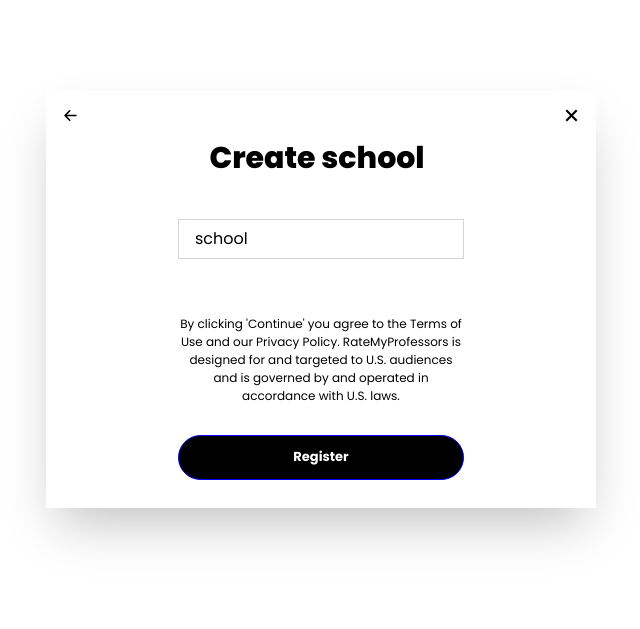
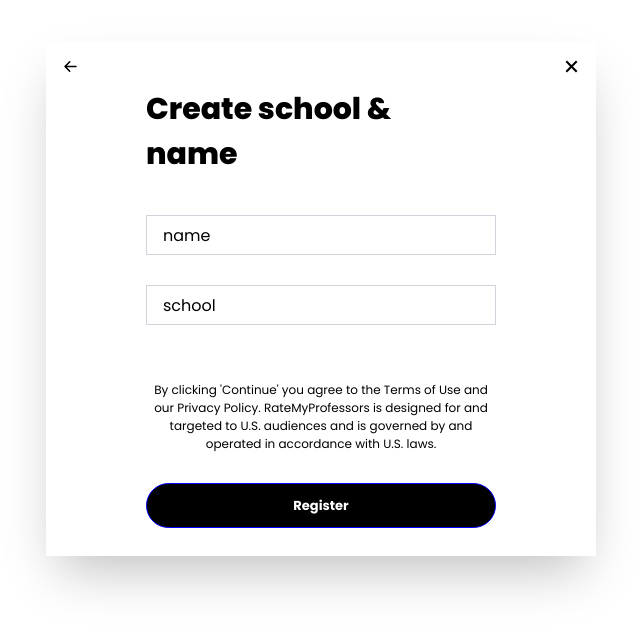
Before and after one commit to lizzybera/rateMyLecturer, a React (Vite) app: page /school in a window 1280 px wide. Shown: the part 101-730 px from the top of the page, without its empty margins (319-959 px from the left). Built offline with nearby package versions, Linux system fonts and the light colour scheme.

Commit message:
student end-points done

```diff
--- a/src/api/studentApis.tsx
+++ b/src/api/studentApis.tsx
@@ -8,7 +8,7 @@
       return await axios
         .post(`${url}/register`, data)
         .then((res: any) => {
-          return res.data.data;
+          return res;
         });
     } catch (error) {
       console.log(error);
@@ -17,12 +17,23 @@
 
 export const studentSignIn = async (data : any) =>{
     try {
-        return await axios.post(`${url}/`, data).then((res : any)=>{
-            // return res.data.data
-            console.log(res);
+        return await axios.post(`${url}/login`, data).then((res : any)=>{
+            return res.data.data
+            // console.log(res);
 
         })
     } catch (error) {
         console.log(error);
     }
 }
+
+export const studentVerify = async (userID : any, token : any) =>{
+    try {
+        return await axios.get(`${url}/verify-email/${userID}/${token}`).then((res : any)=>{
+            return res.data.data
+            // console.log(res);
+        })
+    } catch (error) {
+        console.log(error);
+    }
+}
--- a/src/pages/auth/School.tsx
+++ b/src/pages/auth/School.tsx
@@ -17,6 +17,9 @@
   const [school, setSchool] = useState<boolean>(false);
   const [schooled, setSchooled] = useState<any>();
 
+  const [name, setName] = useState<boolean>(false);
+  const [named, setNamed] = useState<any>();
+
   const onSchool = () => {
     setSchool(!school);
   };
@@ -24,6 +27,15 @@
   const onSchool2 = () => {
     if(school === true){
       setSchool(false)
+    }
+  };
+  const onName = () => {
+    setName(!name);
+  };
+
+  const onName2 = () => {
+    if(name === true){
+      setName(false)
     }
   };
 
@@ -49,6 +61,7 @@
       <div className="w-[90%] tab:w-[550px] bg-white  p-3 desktop:flex desktop:justify-center desktop:items-center desktop:flex-col shadow-2xl"
       onClick={()=>{
         onSchool2()
+        onName2()
       }}
       >
         <div className="text-[25px] flex justify-between desktop:flex desktop:w-full desktop:justify-between">
@@ -59,15 +72,56 @@
         </div>
 
         {/* main part */}
-        <div className="justify-center items-center flex flex-col mt-2 desktop:w-[350px] duration-[400ms] px-8">
+        <div className="justify-center items-center flex flex-col mt-2 desktop:w-[350px] duration-[400ms]">
           {/* title */}
           <div className="flex items-center">
-            <div className="font-[800] text-[30px] mr-2">Create school</div>
+            <div className="font-[800] text-[30px] mr-2">Create school & name</div>
           </div>
 
           {/* form */}
           <div className="mt-2 w-full">
-            {/* input Email */}
+            {/* input Name */}
+            <div>
+            <div className="ml-1 font-[600] text-[16px] duration-[300ms] h-[10px] mb-5">
+
+              {name ? (
+              <div className="">
+                name
+              </div>
+            ) : null}
+            </div>
+
+            {!name ? (
+              <input
+                // type="name"
+                placeholder="name"
+                className="w-full h-[40px] bg-white border border-gray-300 px-4 placeholder:text-black outline-0"
+                value={named}
+                onChange={(e : any) =>{
+                  setNamed(e.target.value)
+                }}
+                onClick={() => {
+                  onName();
+                }}
+              />
+            ) : (
+              <input
+                type="name"
+
+                className="w-full h-[40px] bg-white border border-black px-4 outline-0"
+                value={named}
+                onChange={(e : any) =>{
+                  setNamed(e.target.value)
+                }}
+                onClick={() => {
+                  onName();
+                }}
+              />
+            )}
+
+            </div>
+
+            {/* input School */}
             <div>
             <div className="ml-1 font-[600] text-[16px] duration-[300ms] h-[10px] mb-5">
 
@@ -120,19 +174,13 @@
 
           <button className="w-full h-[45px] duration-[350ms] rounded-[25px] border border-[blue] mt-[30px] flex justify-center items-center text-white bg-black hover:cursor-pointer hover:scale-[1.1] mb-4 font-[700] text-[13px]"
             onClick={()=>{
-              const kkn:any = {email : user?.email, password : user?.password, school : schooled}
+              const kkn:any = {email : user?.email, password : user?.password, school : schooled, name : named}
               dispatch(createUser(kkn))
-              console.log("dd");
 
-              dispatch(logOut())
-              registerUser({email : user?.email, password : user?.password, school : schooled}).then(()=>{
-                console.log("clicked");
+              registerUser({email : user?.email, password : user?.password, school : schooled, name : named}).then((res : any)=>{
                 dispatch(logOut())
-
+                console.log("res2", res);
               })
-              // console.log("kkn", kkn);
-
-            //   navigate("/school")
             }}
             >
               Register
--- a/src/pages/auth/SignIn.tsx
+++ b/src/pages/auth/SignIn.tsx
@@ -1,16 +1,17 @@
-import { useState } from "react";
+import { useEffect, useState } from "react";
 import { FcGoogle } from "react-icons/fc";
 import { GrFormClose } from "react-icons/gr";
-import { Link, useNavigate } from "react-router-dom";
+import { Link, useNavigate, useParams } from "react-router-dom";
 import {useAutoAnimate} from "@formkit/auto-animate/react"
 import { useDispatch} from "react-redux";
 import { changedToggle2 } from "../../global/GlobalState";
 import * as yup from 'yup'
 import { yupResolver } from "@hookform/resolvers/yup";
 import {useForm} from "react-hook-form"
-import { studentSignIn } from "../../api/studentApis";
+import { studentSignIn, studentVerify } from "../../api/studentApis";
 
 const SignIn = () => {
+  const {userID, token} = useParams()
   const dispatch = useDispatch()
   const navigate = useNavigate()
   const [parent]  = useAutoAnimate()
@@ -49,9 +50,17 @@
 
 
     studentSignIn({email, password}).then((res : any) =>{
-      console.log("handleRes", res);
-      navigate("/")
+      // console.log("handleRes", res);
+      if(res){
+        navigate("/")
+      }
     })
+  })
+
+  useEffect(()=>{
+    if(userID && token){
+      studentVerify(userID,token)
+    }
   })
 
   return (
--- a/src/pages/prof/AllProfessors.tsx
+++ b/src/pages/prof/AllProfessors.tsx
@@ -3,6 +3,7 @@
 const AllProfessors = () => {
   return (
     <div className='w-full h-full'>
+      <div>278963 professors with <span>"henry"</span> in their name</div>
         <div>
             <div >Department</div>
             <select>
--- a/src/router/mainRouter.tsx
+++ b/src/router/mainRouter.tsx
@@ -21,6 +21,10 @@
     },
     {
         path : "/sign-in",
+        element : <SignIn />
+    },
+    {
+        path : "/:userID/:token/sign-in",
         element : <SignIn />
     },
     {
```
